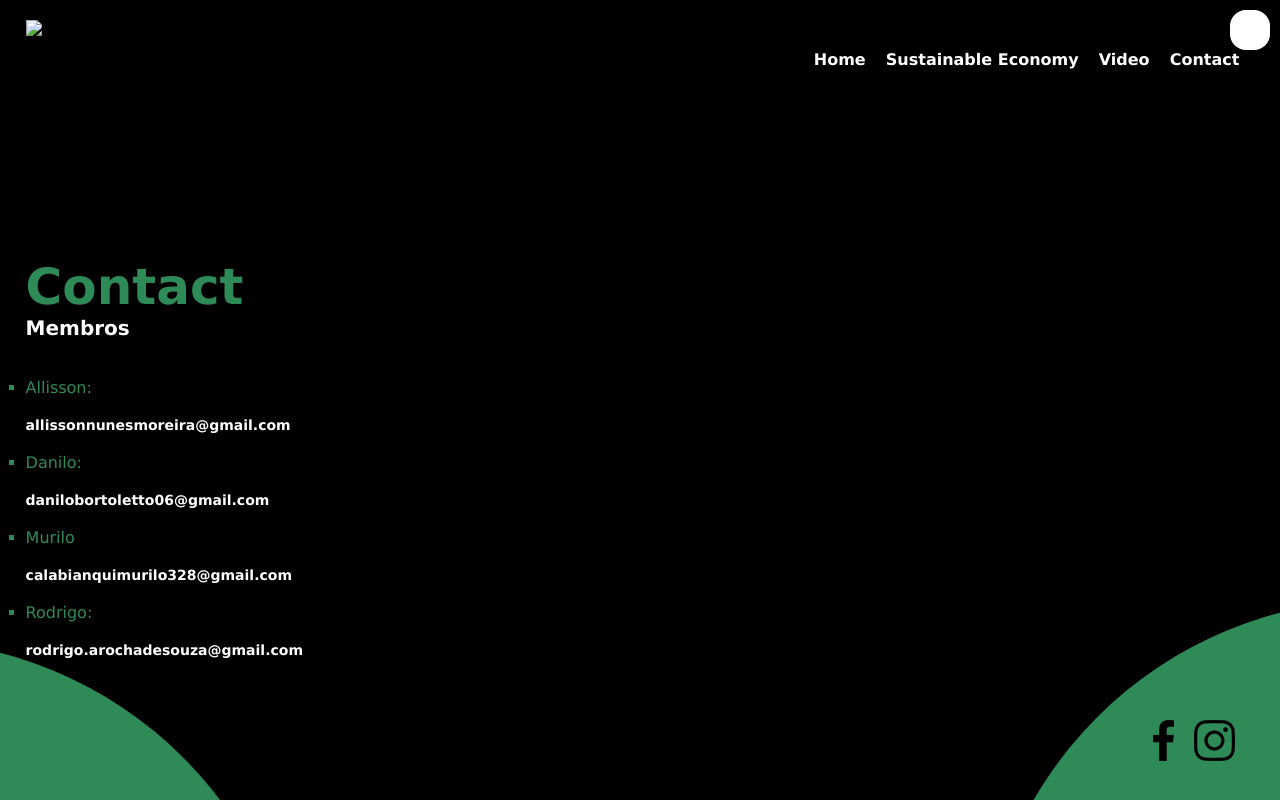
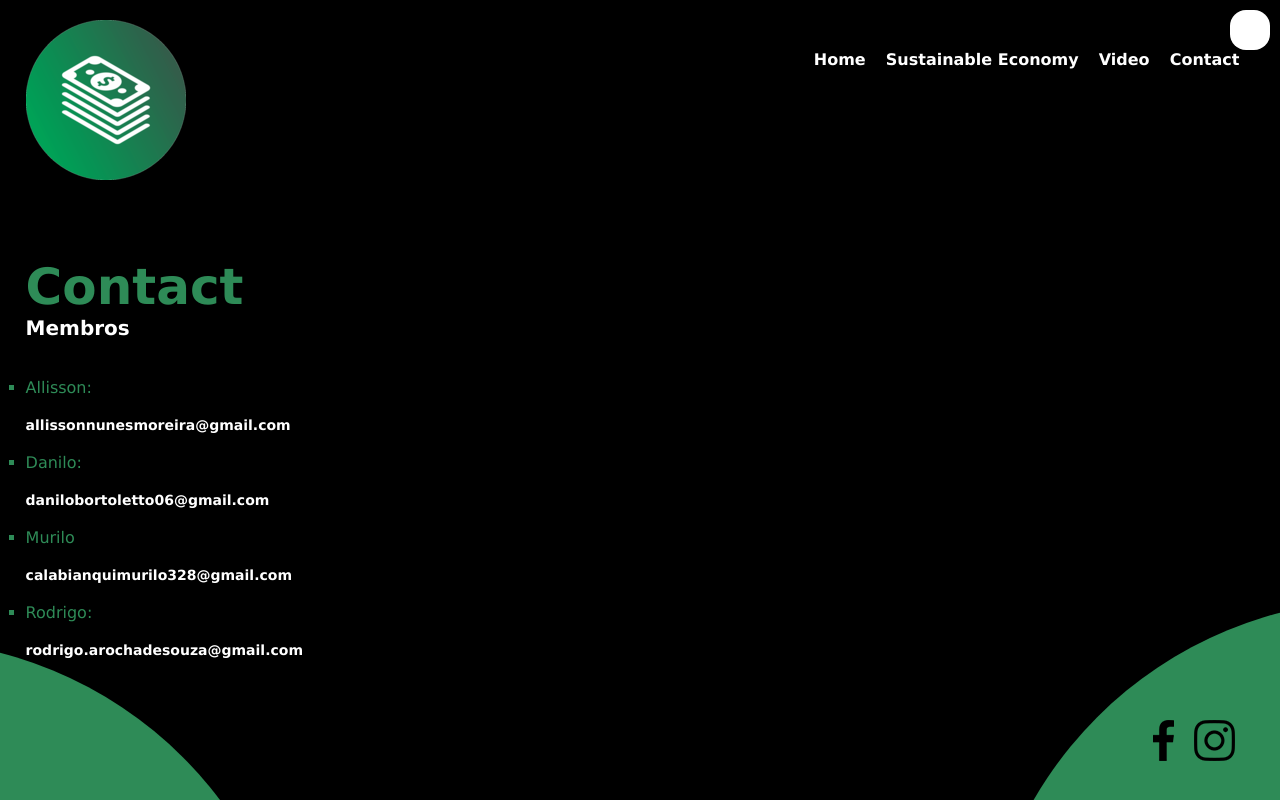
Before and after one commit to allissonmoreira/APS, a plain HTML site: page contact.html in a window 1280 px wide. Drawn offline with Linux system fonts and the light colour scheme; the site is published under a folder, as on GitHub Pages, so addresses that start at the root find nothing.

Commit message:
Correção Logo
Correção Logo

```diff
--- a/contact.html
+++ b/contact.html
@@ -15,7 +15,7 @@
     </div>
    <header>
        <div class="center">
-           <div class="logo"><a href="index.html"><img src="/logo.png"></div></a><!--logo-->
+           <div class="logo"><a href="index.html"><img src="logo.png"></div></a><!--logo-->
            <div class="menu">
                <a href="index.html">Home</a>
                <a href="sustainableeconomy.html">Sustainable Economy</a>
```
Also changed, not shown: index.html (+1 -1 lines), sustainableeconomy.html (+1 -1 lines), video.html (+1 -1 lines).
